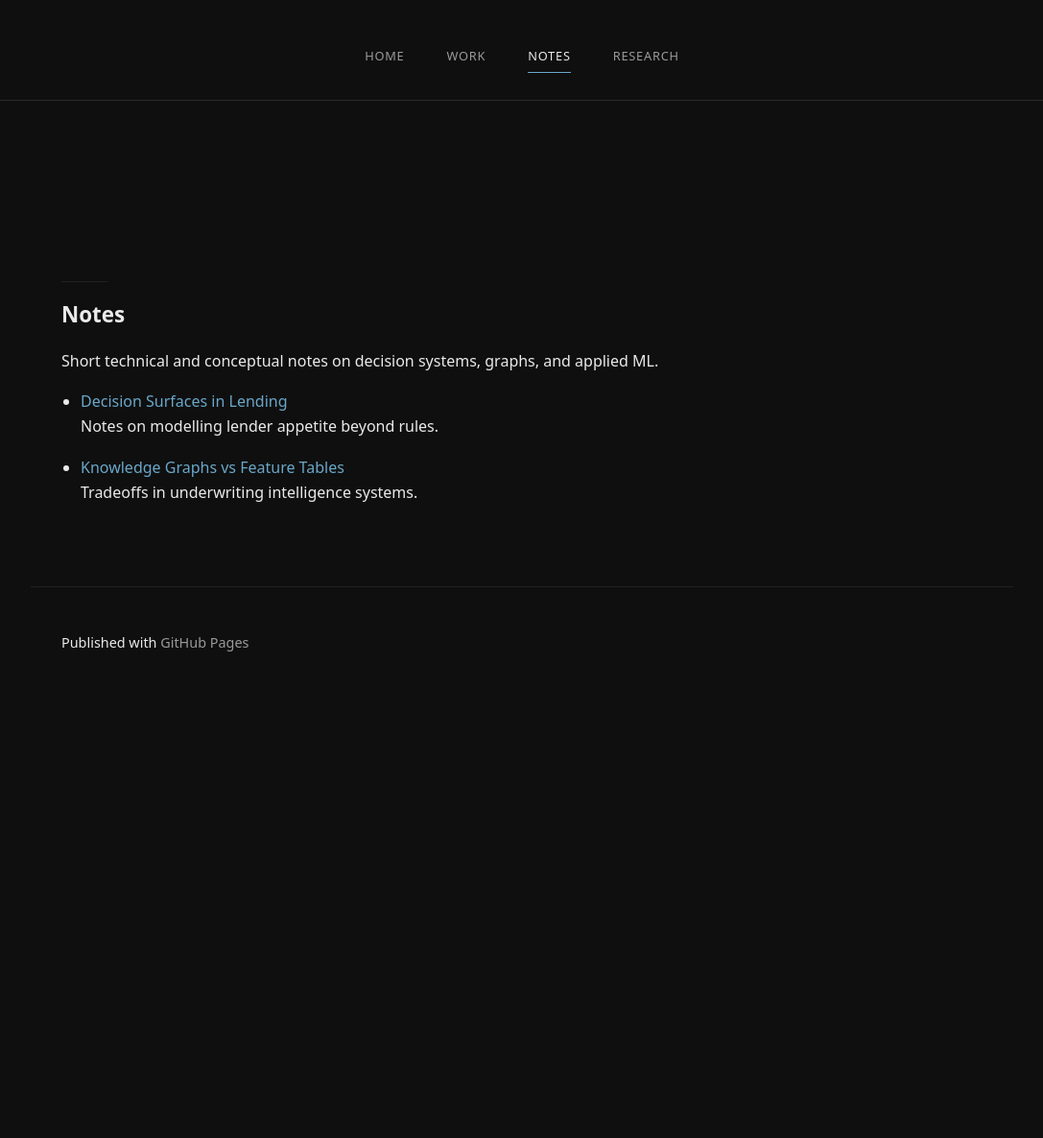
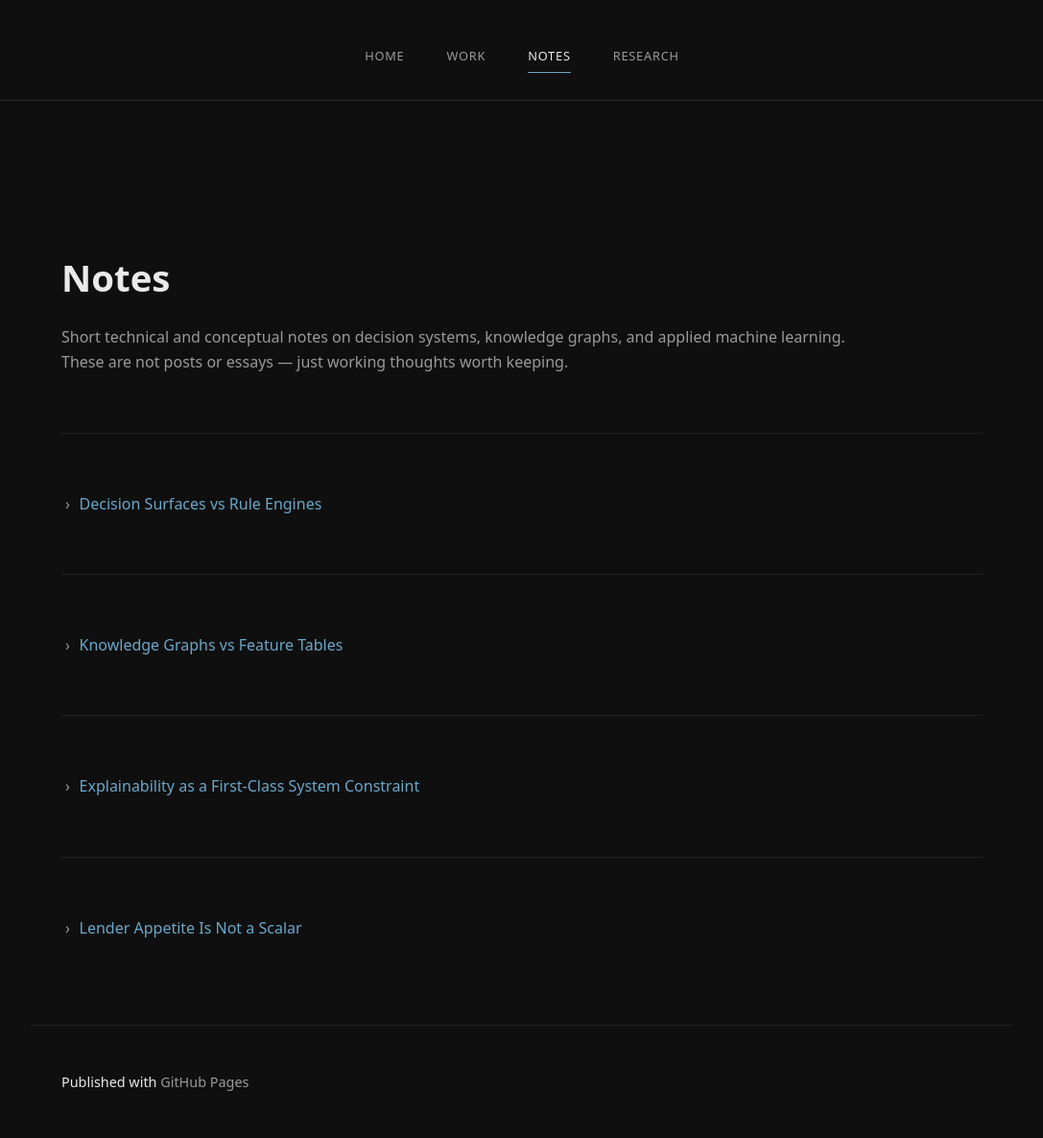
Before and after one commit to saucemachine/saucemachine.github.io, a Jekyll site: the page built from notes.md, in a window 1280 px wide. Shown: the whole page at 96% size, without its empty margins (96-1183 px from the left). Built offline with Jekyll 4.4.1, drawn with Linux system fonts in a browser that asks for light colours; before the commit the page ends 900 px from its top, so only the background shows below that.

Commit message:
collapsible notes

```diff
--- a/assets/style.css
+++ b/assets/style.css
@@ -143,6 +143,44 @@
   margin: 3.75rem 0;
 }
 
+/* ---------- Notes (collapsible entries) ---------- */
+details {
+  max-width: 52rem;
+  margin-bottom: 2.5rem;
+  padding-left: 0.25rem;
+}
+
+summary {
+  cursor: pointer;
+  color: var(--fg);
+  font-size: 1rem;
+  list-style: none;
+}
+
+summary::-webkit-details-marker {
+  display: none;
+}
+
+summary::before {
+  content: "›";
+  display: inline-block;
+  margin-right: 0.6rem;
+  color: var(--muted);
+  transform: rotate(0deg);
+  transition: transform 120ms ease;
+}
+
+details[open] summary::before {
+  transform: rotate(90deg);
+  color: var(--accent);
+}
+
+details p {
+  margin-top: 1rem;
+  color: var(--muted);
+}
+
+
 /* ---------- Footer ---------- */
 .site-footer {
   max-width: 64rem;
--- a/notes.md
+++ b/notes.md
@@ -3,12 +3,94 @@
 title: Notes
 ---
 
-## Notes
+# Notes
 
-Short technical and conceptual notes on decision systems, graphs, and applied ML.
+Short technical and conceptual notes on decision systems, knowledge graphs,
+and applied machine learning. These are not posts or essays — just working
+thoughts worth keeping.
 
-- **Decision Surfaces in Lending**
-  Notes on modelling lender appetite beyond rules.
+---
 
-- **Knowledge Graphs vs Feature Tables**
-  Tradeoffs in underwriting intelligence systems.
+<details>
+<summary><strong>Decision Surfaces vs Rule Engines</strong></summary>
+
+Rule engines dominate underwriting systems because they are easy to explain,
+audit, and enforce. Their failure mode is rigidity: every exception must be
+anticipated in advance.
+
+Decision surfaces, whether learned or hand-constructed, behave differently.
+They allow local smoothness and global constraint simultaneously. Instead of
+encoding *what must happen*, they encode *what is likely to happen* under
+similar conditions.
+
+In practice, most production systems end up hybrid:
+- hard constraints for regulatory or structural limits
+- soft decision surfaces for ranking, routing, or appetite estimation
+
+The mistake is treating these as competing paradigms rather than layers.
+</details>
+
+---
+
+<details>
+<summary><strong>Knowledge Graphs vs Feature Tables</strong></summary>
+
+Feature tables collapse structure into columns. This is efficient, but lossy.
+
+Knowledge graphs preserve:
+- relationships
+- cardinality
+- optionality
+- evolving schema
+
+The cost is higher ingestion complexity and slower iteration early on. The
+benefit appears later, when new questions emerge that were not anticipated at
+data collection time.
+
+A useful heuristic:
+- if the question space is stable, use tables
+- if the question space is evolving, use graphs
+
+In lending systems, the question space is almost never stable.
+</details>
+
+---
+
+<details>
+<summary><strong>Explainability as a First-Class System Constraint</strong></summary>
+
+Explainability is often treated as a post-processing step: generate a score,
+then attach an explanation.
+
+This works poorly in systems where:
+- decisions are contested
+- feedback loops exist
+- human override is expected
+
+In these cases, explainability must shape the model *itself*. Feature design,
+aggregation logic, and thresholding should all be influenced by what can be
+reasonably explained to a human operator.
+
+This does not imply simplistic models. It implies models whose internal logic
+maps cleanly onto human concepts.
+</details>
+
+---
+
+<details>
+<summary><strong>Lender Appetite Is Not a Scalar</strong></summary>
+
+Many systems model appetite as a single score or acceptance probability.
+This hides important structure.
+
+In reality, appetite is conditional:
+- on deal type
+- on risk distribution
+- on operational capacity
+- on recent outcomes
+
+Graph representations make this explicit by allowing appetite to exist at the
+intersection of multiple dimensions, rather than as a global attribute.
+
+This is less convenient, but more faithful to how decisions are actually made.
+</details>
```
